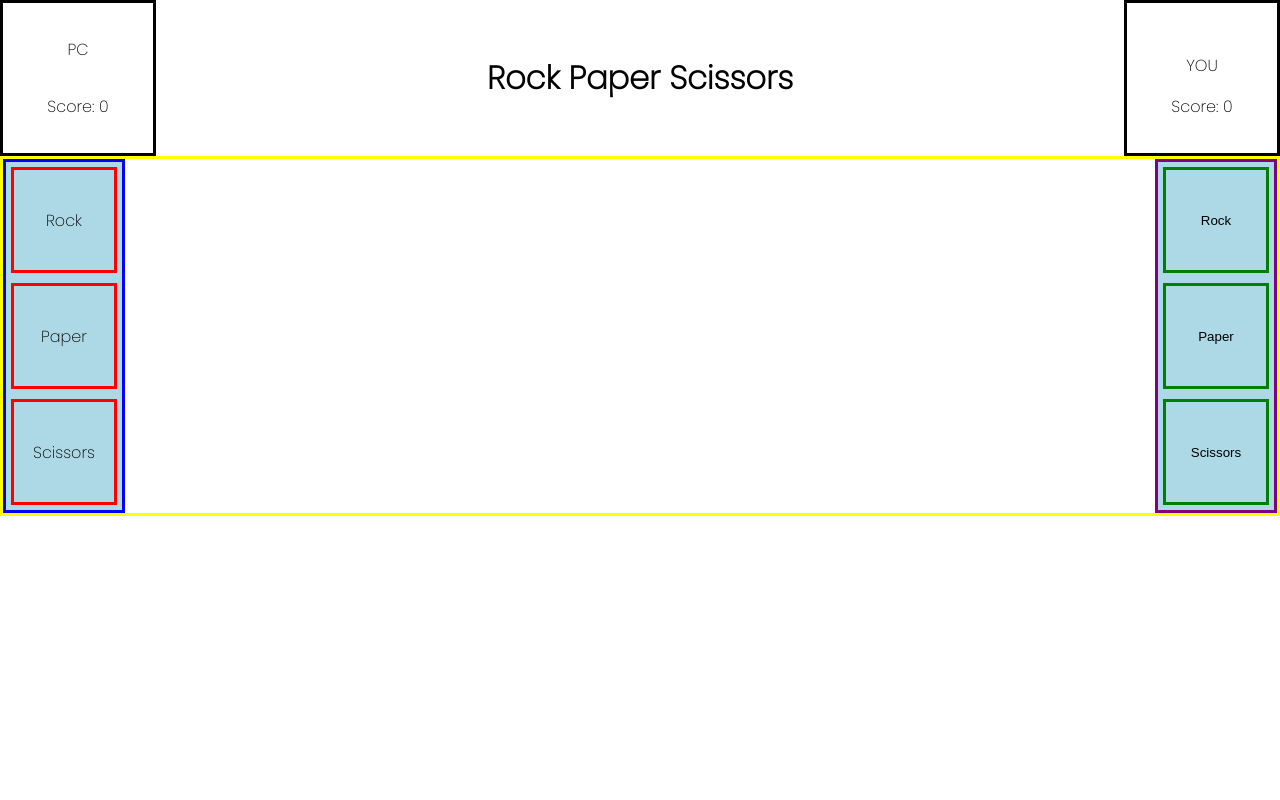
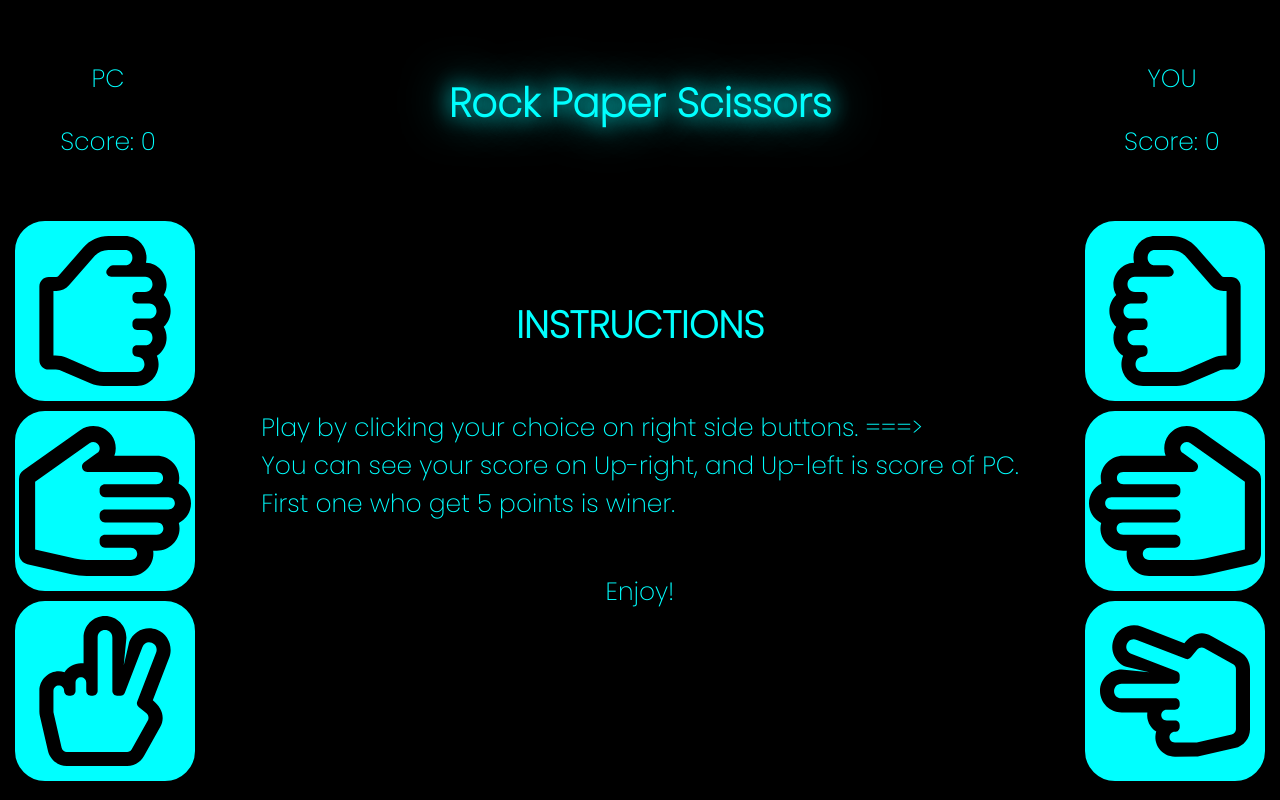
Before and after one commit to jirivrana2000/rock-paper-scissors, a plain HTML site: page index.html in a window 1280 px wide. Drawn offline with Linux system fonts and the light colour scheme.

Commit message:
make everiting work,add final design

```diff
--- a/index.html
+++ b/index.html
@@ -12,7 +12,6 @@
   <link href="https://fonts.googleapis.com/css2?family=Poppins:wght@200&display=swap" rel="stylesheet">
 </head>
 <body>
-
   <div class="header">
     <div class="score">
       <p class="scoreContainer">PC</p>
@@ -24,21 +23,25 @@
       <p id="displayPlayerScore">Score: 0</p>
     </div>
   </div>
-
   <div class="container">
-
     <ul class="compchoice">
-        <li>Rock</li>
-        <li>Paper</li>
-        <li>Scissors</li>
+      <li id="PCRock"><img src="img/rock.svg"></li>
+      <li id="PCPaper"><img src="img/paper.svg"></li>
+      <li id="PCScissors"><img src="img/scissors.svg"></li>
     </ul>
-    <div class="btncont">
-        <button class="btn" onclick="rockChoice()">Rock</button>
-        <button class="btn" onclick="paperChoice()">Paper</button>
-        <button class="btn" onclick="scissorsChoice()">Scissors</button>
+    <div class="centerInfo">
+      <div id="roundWinner"></div>
+      <div class="instructions">
+        <h2>INSTRUCTIONS</h2>
+        <p>Play by clicking your choice on right side buttons. ===><br>You can see your score on Up-right, and Up-left is score of PC.<br>First one who get 5 points is winer.</p>
+        <p>Enjoy!</p>
       </div>
     </div>
-
-
+    <div class="btncont">
+      <button class="btn" onclick="rockChoice()"><img src="img/rock.svg"></button>
+      <button class="btn" onclick="paperChoice()"><img src="img/paper.svg"></button>
+      <button id="scissors" class="btn" onclick="scissorsChoice()"><img src="img/scissors.svg"></button>
+    </div>
+  </div>
 </body>
 </html>
--- a/script.js
+++ b/script.js
@@ -3,9 +3,9 @@ let playerScore = 0;
 let computerScore = 0;
 let playerSelection = "";
 let computerSelection = "";
+let roundWinner = "";
 
 //this function return computer choice
-//A FUNGUJE DOBŘE
 function getComputerChoice() {
   let  myArray = [
     "rock",
@@ -13,81 +13,94 @@ function getComputerChoice() {
     "scissors"
   ];
   let computerSelection = myArray[Math.floor(Math.random()*myArray.length)];
-  if (computerSelection === "rock") {
-    console.log("pc rock")
-  } else if (computerSelection === "paper") {
-    console.log("pc paper")
-  } else if (computerSelection === "scissors") {
-    console.log("pc scissors")
-  }
+  computerChoiceShine(computerSelection)
   return computerSelection;
 }
 
-//this function return winner of each round
-//A VRACÍ VŽDY JAKOBY BYL VSTUP ROCK A NEVÍM PROČ
+//this function made computerSelection shine and remove shine prom computerSelection from last round
+function computerChoiceShine(computerSelection) {
+
+  let paperShine = document.querySelector('#PCPaper');
+  let scissorsShine = document.querySelector('#PCScissors');
+  let rockShine = document.querySelector("#PCRock");
+
+  paperShine.classList.remove("computerPick");
+  scissorsShine.classList.remove("computerPick");
+  rockShine.classList.remove("computerPick");
+
+  if (computerSelection === "rock") {
+    console.log("pc rock")
+    rockShine.classList.remove("li");
+    rockShine.classList.add("computerPick");
+  } else if (computerSelection === "paper") {
+    console.log("pc paper")
+    paperShine.classList.remove("li");
+    paperShine.classList.add("computerPick");
+  } else if (computerSelection === "scissors") {
+    console.log("pc scissors")
+    scissorsShine.classList.remove("li");
+    scissorsShine.classList.add("computerPick");
+  }
+}
+
+//this function return winner of each round, count and print score in HTML, print winner on the end
 function playRound(playerSelection, computerSelection) {
   switch (true) {
     case (playerSelection === "rock" && computerSelection === "rock") :
       console.log("Draw");
+      roundWinner = document.querySelector("#roundWinner").innerHTML = "it's Draw!";
       break;
     case (playerSelection === "rock" && computerSelection === "paper") :
       console.log("Lose!");
       ++computerScore
+      roundWinner = document.querySelector("#roundWinner").innerHTML = "You Lose.";
       break;
     case (playerSelection === "rock" && computerSelection === "scissors") :
       console.log("Win!");
       ++playerScore
+      roundWinner = document.querySelector("#roundWinner").innerHTML = "You Win!";
       break;
     case (playerSelection === "paper" && computerSelection === "rock") :
       console.log("Win!");
       ++playerScore
+      roundWinner = document.querySelector("#roundWinner").innerHTML = "You Win!";
       break;
     case (playerSelection === "paper" && computerSelection === "paper") :
       console.log("Draw!");
+      roundWinner = document.querySelector("#roundWinner").innerHTML = "it's Draw!";
       break;
     case (playerSelection === "paper" && computerSelection === "scissors") :
       console.log("Lose!");
       ++computerScore
+      roundWinner = document.querySelector("#roundWinner").innerHTML = "You Lose.";
       break;
     case (playerSelection === "scissors" && computerSelection === "rock") :
       console.log("Lose!");
       ++computerScore
+      roundWinner = document.querySelector("#roundWinner").innerHTML = "You Lose.";
       break;
     case (playerSelection === "scissors" && computerSelection === "paper")  :
       console.log("Win!");
       ++playerScore
+      roundWinner = document.querySelector("#roundWinner").innerHTML = "You Win!";
       break;
     case (playerSelection === "scissors" && computerSelection === "scissors")  :
       console.log("Draw!");
+      roundWinner = document.querySelector("#roundWinner").innerHTML = "it's Draw!";
       break;
   }
-
+  //this part of function end game with winner
   if (playerScore === 5) {
-    alert("Congats, you win!!")
+    roundWinner = document.querySelector("#roundWinner").innerHTML = "You Win the game! Reload page for new game!";
   } else if (computerScore === 5) {
-    alert("You lose.")
+    roundWinner = document.querySelector("#roundWinner").innerHTML = "You Lose! Reload page for next try!";
   }
-
+  //this part of function print score in HTML
   let displayPlayerScore = document.querySelector("#displayPlayerScore").innerHTML = `Score: ${playerScore}`;
   let displayPCScore = document.querySelector("#displayPCScore").innerHTML = `Score: ${computerScore}`;
-   /*let realPlayerScore = document.createElement("div")
-  realPlayerScore.classList.add("realPlayerScore");
-  realPlayerScore.innerHTML = `<p>${playerScore}</p>`;
-
-
-
-  let realPlayerScore = document.createElement("div")
-  realPlayerScore.classList.add("realPlayerScore");
-  realPlayerScore.textContent = `${playerScore}`
-
-  displayPlayerScore.appendChild(realPlayerScore);
-  */
 }
 
-
-
-//this part return player selection after click
-//TLAČÍTKA FUNGUJÍ SPRÁVNĚ, TĚŽKO ŘÍCT JESTLI VRACÍ TO CO MÁ
+//this function return player selection after click
 function rockChoice() {
   playRound("rock", getComputerChoice());
 }
--- a/style.css
+++ b/style.css
@@ -1,18 +1,23 @@
 body {
   margin: 0;
+  padding: 0;
   font-family: 'Poppins', sans-serif;
+  background-color: black;
 }
 
 .header {
   display: flex;
   flex-direction: row;
   justify-content: space-between;
-
+  background-color: black;
 }
 
 h1 {
   display: flex;
   align-items: center;
+  color: #0ff;
+  font-size: 40px;
+  text-shadow: 0 0 50px #0ff, 0 0 21px #0ff;
 }
 
 .score {
@@ -23,6 +28,10 @@ h1 {
   height: 150px;
   width: 150px;
   flex-direction: column;
+  margin: 30px;
+  margin-top: 20px;
+  color: #0ff;
+  font-size: 25px;
 }
 
 #displayPlayerScore {
@@ -31,56 +40,116 @@ h1 {
   margin: 0px;
 }
 
+#displayPCScore {
+  display: flex;
+  flex-direction: row;
+  margin: 0px;
+}
 
+.container {
+  display: flex;
+  border: 10px solid black;
+  flex-direction: row;
+  background-color: black;
+  justify-content: space-between;
+  margin: 0px;
+  padding: auto;
+}
 
-.btncont {
-    background-color: lightblue;
+.compchoice {
+  background-color: black;
   display: flex;
   justify-content: center;
   align-items: center;
-    border: 3px solid purple;
-    margin: 0;
+  margin: 0px;
+  padding: 0px;
+  flex-direction: column;
+}
+
+li {
+  display: flex;
+  height: 150px;
+  width: 150px;
+  justify-content: center;
+  align-items: center;
+  margin: 5px;
+  border: 15px solid #0ff;
+  border-radius: 30px;
+  transform: rotate(90deg);
+  padding: 0px;
+  background-color: #0ff;
+}
+
+.centerInfo {
+  display: flex;
+  flex-direction: column;
+  font-size: 25px;
+}
+
+#roundWinner {
+  margin-bottom: 0px;
+  margin-top: 10px;
   margin-left: auto;
-    padding: 0;
+  margin-right: auto;
+  padding: 0px;
+  color: #0ff;
+  font-size: 35px;
+  display: flex;
+  align-items: center;
+}
+
+.instructions {
+  color: #0ff;
+  display: flex;
+  align-items: center;
+  justify-content: center;
+  flex-direction: column;
+  margin: 0px;
+  margin: auto;
+  margin-left: auto;
+  margin-top: 40px;
+}
+
+.btncont {
+  background-color: black;
+  display: flex;
+  justify-content: center;
+  align-items: center;
+  margin-left: auto;
+  padding: 0px;
+  margin: 0px;
   flex-direction: column;
 }
 
 .btn {
-  background-color: lightblue;
-  height: 106px;
-  width: 106px;
+  background-color: #0ff;
+  height: 180px;
+  width: 180px;
   display: flex;
   justify-content: center;
   align-items: center;
-  border: 3px solid green;
+  border: 15px solid #0ff;
+  border-radius: 30px;
   margin: 5px;
+  margin-top: 5px;
+  transform: rotate(270deg) scaleX(-1);
+  padding: 0px;
+  cursor: pointer;
 }
 
-.compchoice {
-  background-color: lightblue;
-  display: flex;
-  justify-content: center;
-  align-items: center;
-  border: 3px solid blue;
-  margin: 0;
-  padding: 0;
-  flex-direction: column;
-
+.btn:hover {
+  box-shadow: 0 0 50px #0ff, 0 0 21px #0ff;
 }
 
-.container {
-    display: flex;
-    border: 3px solid yellow;
-    flex-direction: row;
-
+.scissors {
+  transform: rotate(0deg) scaleX(-1);
 }
 
-li {
-  display: flex;
-  height: 100px;
-  width: 100px;
-  justify-content: center;
-  align-items: center;
-  margin: 5px;
-  border: 3px solid red;
+#scissors {
+  transform: rotate(0deg);
 }
+
+.computerPick {
+  box-shadow: 0 0 50px #0ff, 0 0 21px #0ff;
+  transition-duration: 100ms;
+}
```
Also changed, not shown: img/paper.svg (added), img/rock.svg (added), img/scissors.svg (added), 1 other file. Lines whose indentation alone changed are shown as unchanged.
